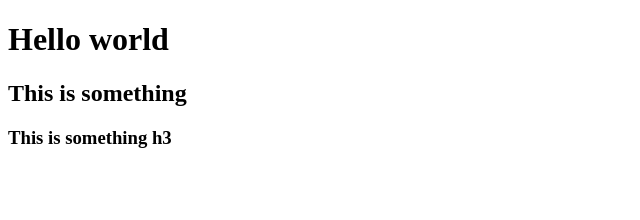
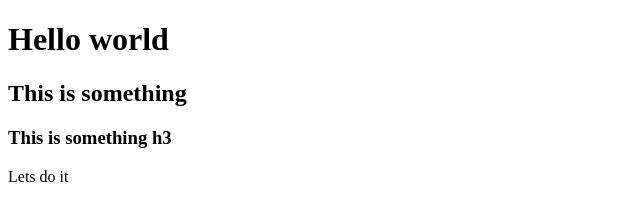
Before and after one commit to DKuzibaev/js-less, a plain HTML site: page index.html in a window 1280 px wide. Shown: the full height of the page, 0-640 px from the left. Drawn offline with Linux system fonts and the light colour scheme.

Commit message:
add p tag

```diff
--- a/index.html
+++ b/index.html
@@ -12,7 +12,7 @@
     <h1>Hello world</h1>
     <h2>This is something</h2>
     <h3>This is something h3</h3>
-
+    <p>Lets do it</p>
     <script src="script.js"></script>
 </body>
 </html>
```
